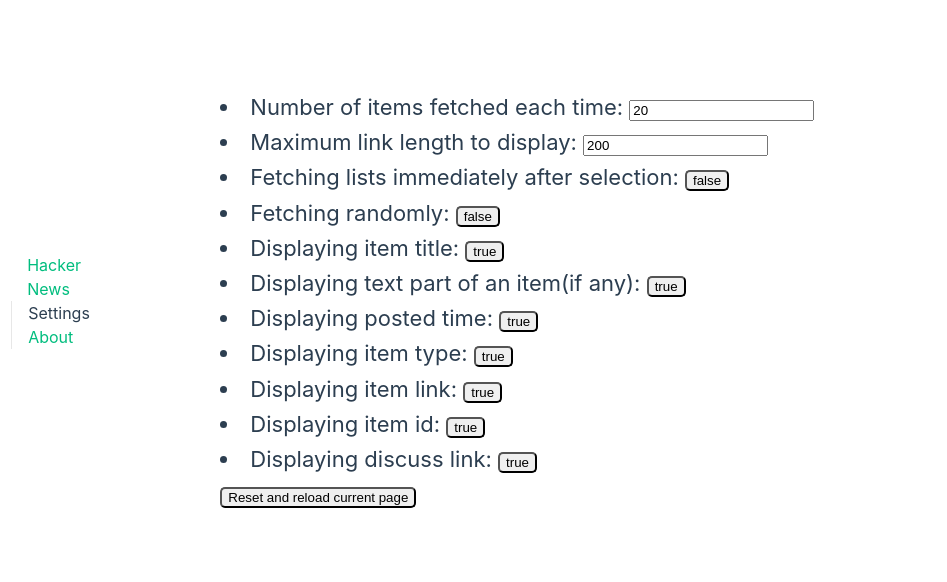
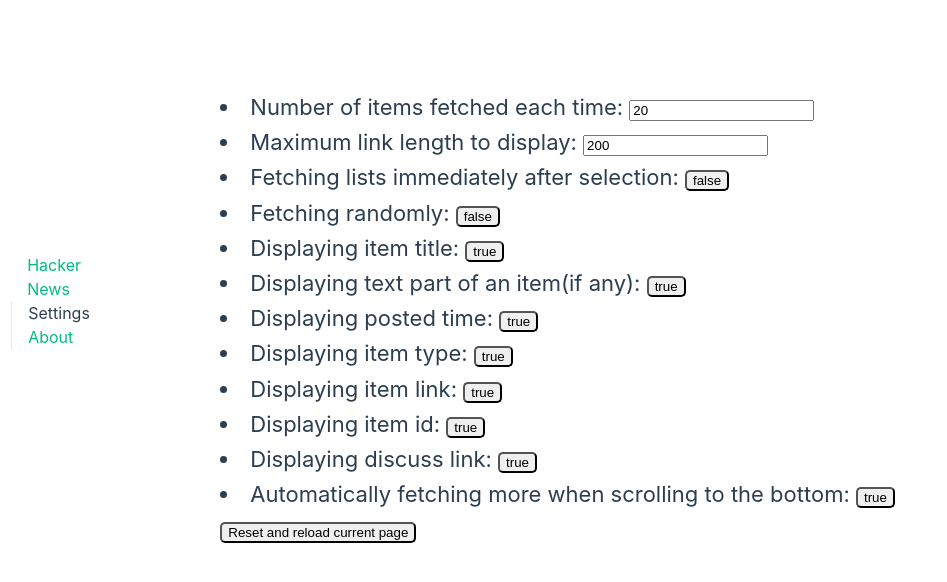
Before and after one commit to letwebdev/hackernews, a Vue app: page /settings in a window 1280 px wide. Shown: the top 582 px of the page, without its empty margins (0-947 px from the left). Built offline with nearby package versions, Linux system fonts and the light colour scheme.

Commit message:
Add "Auto fetch more" setting
when scrolling to the bottom

```diff
--- a/src/components/ControlPanel.vue
+++ b/src/components/ControlPanel.vue
@@ -173,6 +173,15 @@ const descriptions = computed<string[]>(() => selected.value.map((option) => opt
 function fetchingListsAfterSelection() {
   settings.fetchingListsAfterSelection.value && fetchMore()
 }
+
+window.addEventListener("scroll", () => {
+  if (settings.automaticallyFetchingMoreWhenScrollingToTheBottom.value === false) {
+    return
+  }
+  if (window.innerHeight + Math.round(window.scrollY) + 1 >= document.body.offsetHeight) {
+    fetchMore()
+  }
+})
 </script>
 <template>
   <section>
--- a/src/stores/settings.ts
+++ b/src/stores/settings.ts
@@ -52,6 +52,10 @@ export const useSettingsStore = defineStore("settings", () => {
       description: "Displaying discuss link",
       value: true,
     }
+    automaticallyFetchingMoreWhenScrollingToTheBottom = {
+      description: "Automatically fetching more when scrolling to the bottom",
+      value: true,
+    }
     /* TODO
      history = {
        description: "Recording history",
--- a/src/views/HackerNewsView.vue
+++ b/src/views/HackerNewsView.vue
@@ -9,7 +9,6 @@ import { useLocalStorage } from "@vueuse/core"
 
 import { useCoreDataStore } from "@/stores/coreData"
 import { storeToRefs } from "pinia"
-// TODO Auto fetch more when scrolling to the bottom
 
 const items = storeToRefs(useCoreDataStore()).items
 /* console.log(items) */
```
